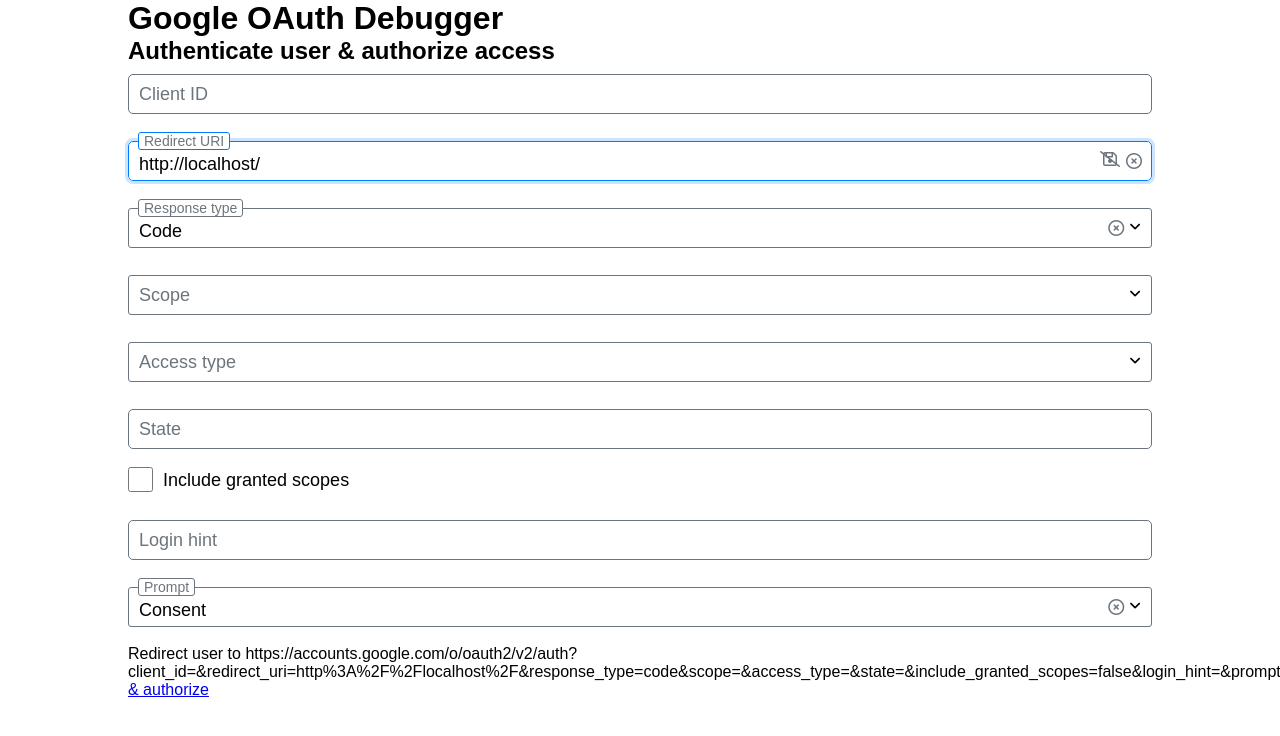
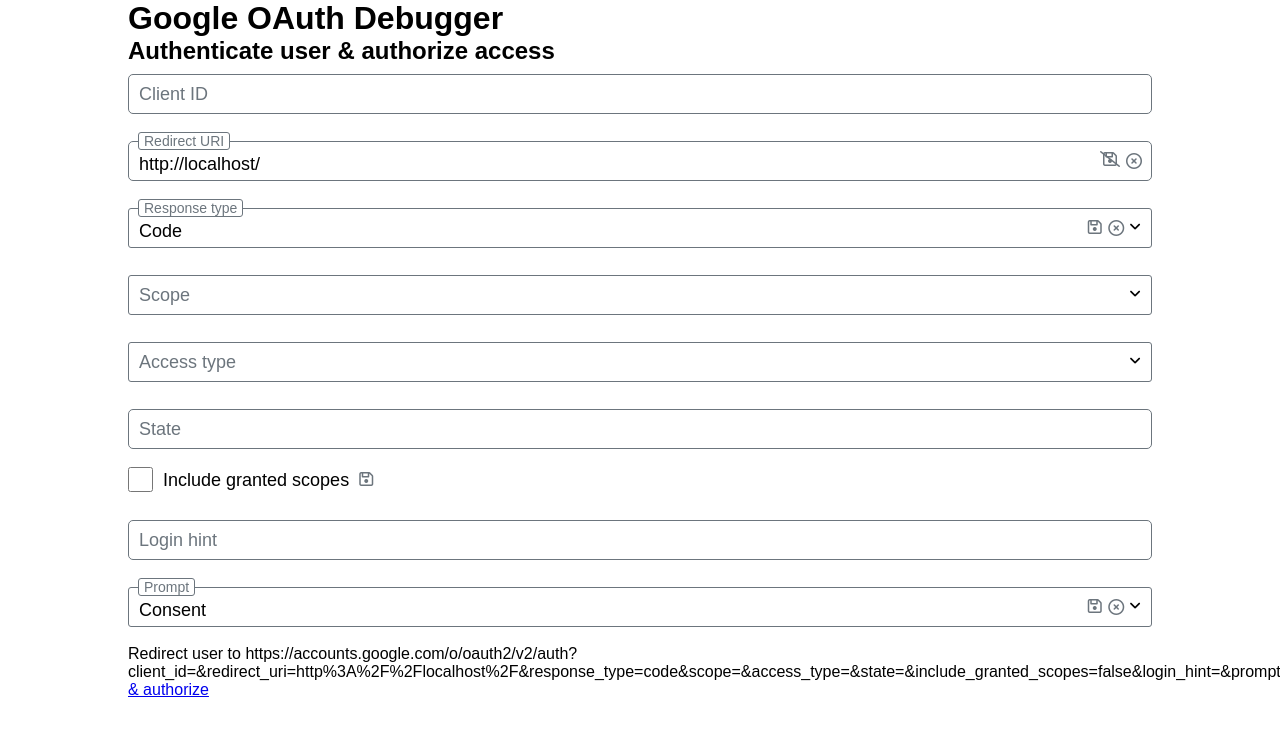
Before and after one commit to jbrems/oauth-debugger, a React (Vite) app: page / in a window 1280 px wide. Both pictures are taken after a click on the icon 1110 px from the left and 159 px from the top of the page. Shown: the top 736 px of the page. Built offline with nearby package versions, Linux system fonts and the light colour scheme; a web font is replaced by a local one.

Commit message:
Read value from session storage

```diff
--- a/src/authorize/Authorize-inputs/AuthorizeInputs.jsx
+++ b/src/authorize/Authorize-inputs/AuthorizeInputs.jsx
@@ -41,15 +41,15 @@
   }, [clientId, redirectUri, responseType, scope, accessType, state, includeGrantedScopes, loginHint, prompt]);
 
   return <div>
-    <Input label="Client ID" initialValue={clientId} onChange={setClientId}></Input>
-    <Input label="Redirect URI" initialValue={redirectUri} onChange={setRedirectUri}></Input>
-    <Selectmenu label="Response type" options={responseTypeOptions} initialValue={responseType} onChange={setResponseType}></Selectmenu>
+    <Input inputId="clientId" label="Client ID" initialValue={clientId} onChange={setClientId}></Input>
+    <Input inputId="redirectUri" label="Redirect URI" initialValue={redirectUri} onChange={setRedirectUri}></Input>
+    <Selectmenu inputId="responseType" label="Response type" options={responseTypeOptions} initialValue={responseType} onChange={setResponseType}></Selectmenu>
     {/* <Input label="Scope" initialValue={scope} onChange={setScope}></Input> */}
-    <Selectmenu label="Scope" options={scopeOptions} initialValue={scope} onChange={setScope}></Selectmenu>
-    <Selectmenu label="Access type" options={accessTypeOptions} initialValue={accessType} onChange={setAccessType}></Selectmenu>
-    <Input label="State" initialValue={state} onChange={setState}></Input>
-    <Checkbox label="Include granted scopes" initialValue={includeGrantedScopes} onChange={setIncludeGrantedScopes}></Checkbox>
-    <Input label="Login hint" initialValue={loginHint} onChange={setLoginHint}></Input>
-    <Selectmenu label="Prompt" options={promptOptions} initialValue={prompt} onChange={setPrompt}></Selectmenu>
+    <Selectmenu inputId="scope" label="Scope" options={scopeOptions} initialValue={scope} onChange={setScope}></Selectmenu>
+    <Selectmenu inputId="accessType" label="Access type" options={accessTypeOptions} initialValue={accessType} onChange={setAccessType}></Selectmenu>
+    <Input inputId="state" label="State" initialValue={state} onChange={setState}></Input>
+    <Checkbox inputId="includeGrantedScopes" label="Include granted scopes" initialValue={includeGrantedScopes} onChange={setIncludeGrantedScopes}></Checkbox>
+    <Input inputId="loginHint" label="Login hint" initialValue={loginHint} onChange={setLoginHint}></Input>
+    <Selectmenu inputId="prompt" label="Prompt" options={promptOptions} initialValue={prompt} onChange={setPrompt}></Selectmenu>
   </div>;
 }
--- a/src/authorize/Authorize/Authorize.jsx
+++ b/src/authorize/Authorize/Authorize.jsx
@@ -1,19 +1,20 @@
 import { useEffect, useState } from 'react';
 import AuthorizeInputs from '../Authorize-inputs/AuthorizeInputs';
+import { getItemFromSessionStorage } from '../../shared/SaveValueToSessionStorage/session-storage-helper';
 
 const authorizeEndpointUrl = 'https://accounts.google.com/o/oauth2/v2/auth';
 
 export default function Authorize () {
   const [values, setValues] = useState({
-    clientId: '',
-    redirectUri: `${window.location.protocol}//${window.location.host}${window.location.pathname}`,
-    responseType: 'code',
-    scope: '',
-    accessType: '',
-    state: '',
-    includeGrantedScope: false,
-    loginHint: '',
-    prompt: 'consent',
+    clientId: getItemFromSessionStorage('clientId') || '',
+    redirectUri: getItemFromSessionStorage('redirectUri') || `${window.location.protocol}//${window.location.host}${window.location.pathname}`,
+    responseType: getItemFromSessionStorage('responseType') || 'code',
+    scope: getItemFromSessionStorage('scope') || '',
+    accessType: getItemFromSessionStorage('accessType') || '',
+    state: getItemFromSessionStorage('state') || '',
+    includeGrantedScopes: Boolean(getItemFromSessionStorage('includeGrantedScopes')),
+    loginHint: getItemFromSessionStorage('loginHint') || '',
+    prompt: getItemFromSessionStorage('prompt') || 'consent',
   });
   const [authorizeUrl, setAuthorizeUrl] = useState('#');
 
--- a/src/shared/Checkbox/Checkbox.css
+++ b/src/shared/Checkbox/Checkbox.css
@@ -23,6 +23,10 @@
       font-size: var(--font-size-form-input);
       line-height: 26px;
     }
+
+    & .save-icon-container {
+      line-height: 26px;
+    }
   }
 
   &.success div.input-label-container input[type="checkbox"] {
--- a/src/shared/Checkbox/Checkbox.jsx
+++ b/src/shared/Checkbox/Checkbox.jsx
@@ -1,12 +1,15 @@
-import { useEffect, useId, useState } from 'react';
+import { useEffect, useId, useRef, useState } from 'react';
 
 import './Checkbox.css';
 import Message from '../Message/Message';
+import SaveValueToSessionStorage from '../SaveValueToSessionStorage/SaveValueToSessionStorage';
 
-export default function Checkbox ({ label, initialValue = false, status = 'DEFAULT', message, onChange = () => {} } = {}) {
+export default function Checkbox ({ inputId, label, initialValue = false, status = 'DEFAULT', message, onChange = () => {} } = {}) {
   const id = useId();
+  const inputRef = useRef();
 
   const [checked, setChecked] = useState(initialValue);
+  const [, forceUpdate] = useState(0);
 
   useEffect(() => {
     onChange(checked);
@@ -16,10 +19,15 @@
     setChecked(event.target.checked);
   };
 
+  const handleSave = () => {
+    forceUpdate(i => i + 1); // Workaround to force the component to rerender
+  };
+
   return <div className={`checkbox-container ${status.toLocaleLowerCase()}`}>
     <div className="input-label-container">
-      <input id={id} type="checkbox" checked={checked} onChange={handleChange}></input>
+      <input id={id} ref={inputRef} type="checkbox" checked={checked} onChange={handleChange}></input>
       <label htmlFor={id}>{label}</label>
+      <SaveValueToSessionStorage storageKey={inputId} value={checked.toString()} onChange={handleSave} />
     </div>
     <Message status={status}>{message}</Message>
   </div>;
--- a/src/shared/Input/Input.jsx
+++ b/src/shared/Input/Input.jsx
@@ -7,12 +7,13 @@
 import SaveValueToSessionStorage from '../SaveValueToSessionStorage/SaveValueToSessionStorage';
 import ClearInput from '../ClearInput/ClearInput';
 
-export default function Input ({ label, initialValue, type = 'text', status = 'DEFAULT', message, onChange = () => {} } = {}) {
-  const inputId = useId();
+export default function Input ({ inputId, label, initialValue, type = 'text', status = 'DEFAULT', message, onChange = () => {} } = {}) {
+  const id = useId();
   const inputRef = useRef();
 
   const [value, setValue] = useState(initialValue);
   const [focused, setFocused] = useState(false);
+  const [, forceUpdate] = useState(0);
 
   useEffect(() => {
     onChange(value);
@@ -36,13 +37,13 @@
   };
 
   const renderComponent = () => {
-    inputRef.current.focus(); // Workaround to force the component to rerender
+    forceUpdate(i => i + 1); // Workaround to force the component to rerender
   };
 
   return <div className={`input-container ${status.toLowerCase()}`}>
-    {(value || focused) && <Label htmlFor={inputId}>{label}</Label>}
-    <input ref={inputRef} id={inputId} type={type} value={value} placeholder={!focused ? label : ''} onChange={handleChange} onFocus={handleFocus} onBlur={handleBlur} />
-    <SaveValueToSessionStorage label={label} value={value} onChange={renderComponent} />
+    {(value || focused) && <Label htmlFor={id}>{label}</Label>}
+    <input ref={inputRef} id={id} type={type} value={value} placeholder={!focused ? label : ''} onChange={handleChange} onFocus={handleFocus} onBlur={handleBlur} />
+    <SaveValueToSessionStorage storageKey={inputId} value={value} onChange={renderComponent} />
     {value && <ClearInput onClick={handleClearInput} />}
     <Message status={status}>{message}</Message>
   </div>;
--- a/src/shared/SaveValueToSessionStorage/SaveValueToSessionStorage.jsx
+++ b/src/shared/SaveValueToSessionStorage/SaveValueToSessionStorage.jsx
@@ -2,19 +2,23 @@
 
 import './SaveValueToSessionStorage.css';
 
-export default function SaveValueToSessionStorage ({ label, value, onChange = () => {} } = {}) {
-  const handleSaveInput = () => {
-    saveItemToSessionStorage(label, value);
+export default function SaveValueToSessionStorage ({ storageKey, value, onChange = () => {} } = {}) {
+  const handleSaveInput = (event) => {
+    saveItemToSessionStorage(storageKey, value);
     onChange(true);
+    event.preventDefault();
+    event.stopPropagation();
   };
 
-  const handleUndoSaveInput = () => {
-    removeItemFromSessionStorage(label);
+  const handleUndoSaveInput = (event) => {
+    removeItemFromSessionStorage(storageKey);
     onChange(false);
+    event.preventDefault();
+    event.stopPropagation();
   };
 
   return <span className="save-icon-container">
     {value && <i className="fa fa-regular fa-floppy-disk save-input-icon" onClick={handleSaveInput} title="Save value to session storage"></i>}
-    {value && isItemInSessionStorage(label, value) && <i className="fa fa-slash undo-save-input-icon" onClick={handleUndoSaveInput} title="Remove value from session storage"></i>}
+    {value && isItemInSessionStorage(storageKey, value) && <i className="fa fa-slash undo-save-input-icon" onClick={handleUndoSaveInput} title="Remove value from session storage"></i>}
   </span>;
 }
--- a/src/shared/SaveValueToSessionStorage/session-storage-helper.js
+++ b/src/shared/SaveValueToSessionStorage/session-storage-helper.js
@@ -11,5 +11,5 @@
 }
 
 export function isItemInSessionStorage (key, value) {
-  return getItemFromSessionStorage(key) === value;
+  return JSON.stringify(getItemFromSessionStorage(key)) === JSON.stringify(value);
 }
--- a/src/shared/Selectmenu/Selectmenu.css
+++ b/src/shared/Selectmenu/Selectmenu.css
@@ -18,7 +18,8 @@
       border-radius: var(--border-radius-form-input);
       background: none;
 
-      & span {
+      & span.selected-value,
+      & span.placeholder {
         flex-grow: 1;
         text-align: left;
         margin-top: 6px;
@@ -32,11 +33,6 @@
           color: var(--color-secondary);
           margin-top: 0;
         }
-      }
-
-      & .clear-input-icon {
-        cursor: pointer;
-        color: var(--color-secondary);
       }
 
       &:focus-visible {
--- a/src/shared/Selectmenu/Selectmenu.jsx
+++ b/src/shared/Selectmenu/Selectmenu.jsx
@@ -6,12 +6,13 @@
 import Message from '../Message/Message';
 import Option from './Option/Option';
 import ClearInput from '../ClearInput/ClearInput';
+import SaveValueToSessionStorage from '../SaveValueToSessionStorage/SaveValueToSessionStorage';
 
-export default function Selectmenu ({ label, initialValue = '', options = [], status = 'DEFAULT', message, onChange = () => {} } = {}) {
+export default function Selectmenu ({ inputId, label, initialValue = '', options = [], status = 'DEFAULT', message, onChange = () => {} } = {}) {
   const id = useId();
-  const selectmenuRef = useRef();
 
   const [value, setValue] = useState(initialValue);
+  const [, forceUpdate] = useState(0);
 
   useEffect(() => {
     onChange(value);
@@ -21,16 +22,21 @@
     setValue(event.target.value);
   };
 
+  const handleSave = () => {
+    forceUpdate(i => i + 1);
+  };
+
   const handleClearInput = () => {
     setValue('');
   };
 
   return <div className={`selectmenu-container ${status.toLowerCase()}`}>
     {value && <Label htmlFor={id}>{label}</Label>}
-    <selectmenu id={id} ref={selectmenuRef} onInput={handleChange}>
+    <selectmenu id={id} onInput={handleChange}>
       <button slot="button" behavior="button">
         {value && <span className="selected-value">{options.find(option => option.value === value).label}</span>}
         {!value && <span className="placeholder">{label}</span>}
+        {value && <SaveValueToSessionStorage storageKey={inputId} value={value} onChange={handleSave} />}
         {value && <ClearInput onClick={handleClearInput} />}
         <i slot="marker" className="fa fa-angle-down"></i>
       </button>
```
